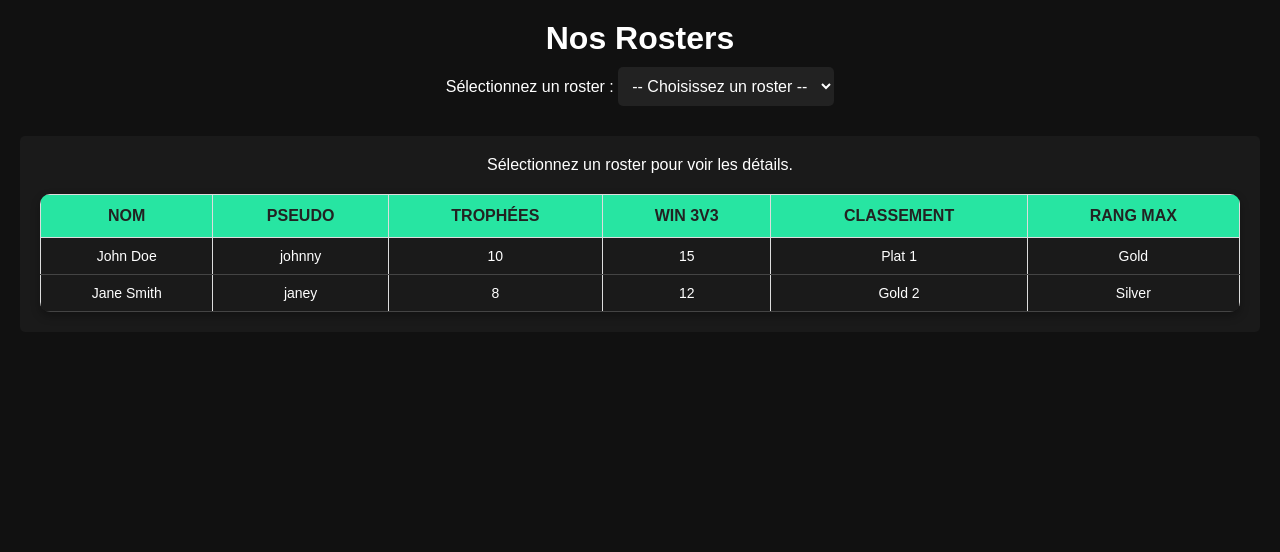
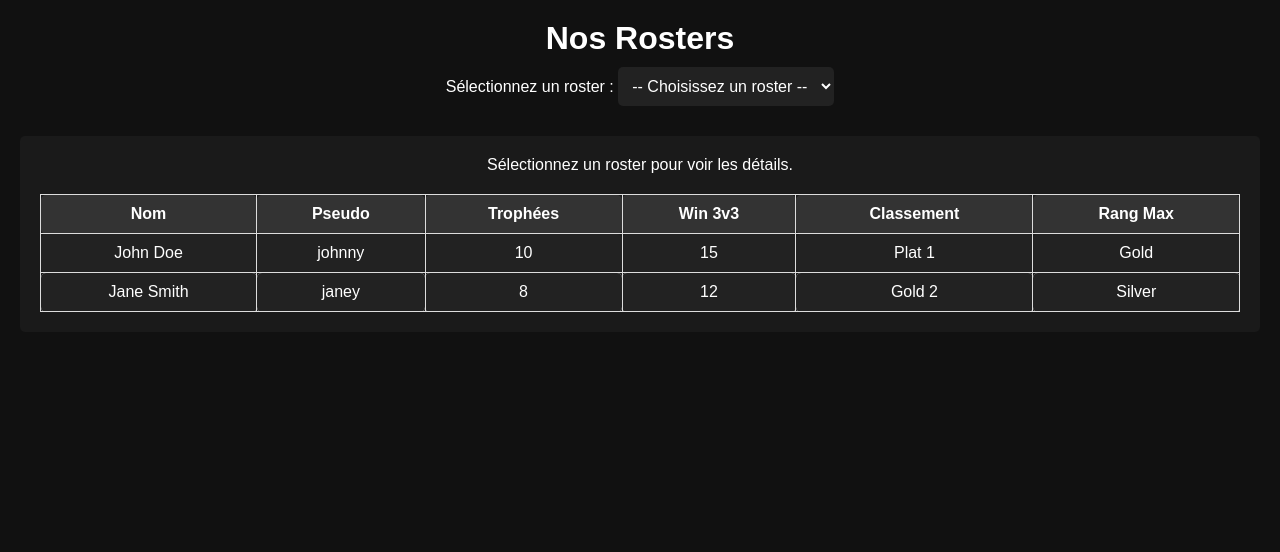
Before and after one commit to Pivertg/PVT-gaming-site, a PHP site: page /roster.html in a window 1280 px wide. Shown: the part 58-610 px from the top of the page. Run offline with PHP 8.4, Linux system fonts and the light colour scheme.

Commit message:
Update tables.css

```diff
--- a/tables.css
+++ b/tables.css
@@ -1,100 +1,36 @@
-/* === Styles spécifiques aux tableaux === */
-
-.table-container {
-    width: 90%;
-    margin: 20px auto;
-    overflow-x: auto;
-}
-
-/* === Tableau général === */
+/* === Tableaux === */
 .roster-table {
     width: 100%;
     border-collapse: collapse;
     margin-top: 20px;
-    border-radius: 10px;
-    overflow: hidden;
-    box-shadow: 0px 4px 10px rgba(0, 0, 0, 0.3);
 }
 
-/* === En-tête du tableau === */
-.roster-table th {
-    background-color: #27e5a2; /* Vert turquoise */
-    color: #222;
-    padding: 12px;
+.roster-table th, .roster-table td {
+    border: 1px solid #ddd;
+    padding: 10px;
     text-align: center;
-    font-size: 16px;
-    text-transform: uppercase;
 }
 
-/* === Contenu du tableau === */
-.roster-table td {
-    background-color: #1a1a1a; /* Noir foncé */
+.roster-table th {
+    background-color: #333;
     color: white;
-    padding: 10px;
-    text-align: center;
-    font-size: 14px;
-    border-bottom: 1px solid #444;
+    font-weight: bold;
 }
 
-/* === Alternance des couleurs pour les lignes === */
 .roster-table tr:nth-child(even) {
-    background-color: #222;
+    background-color: #f2f2f2;
 }
 
-/* === Effet au survol === */
 .roster-table tr:hover {
-    background-color: #27e5a2;
-    color: #222;
-    transition: 0.3s ease-in-out;
+    background-color: #ddd;
 }
 
-/* === Centrage du texte et des icônes === */
-.roster-table th, .roster-table td {
-    vertical-align: middle;
+.roster-table td {
+    background-color: #222;
+    color: white;
 }
 
-/* === Style des images des joueurs === */
-.player-img {
-    width: 50px;
-    height: 50px;
-    border-radius: 50%;
-    border: 2px solid #27e5a2;
+/* Optionnel : Ajout d'une petite bordure arrondie pour chaque cellule */
+.roster-table th, .roster-table td {
+    border-radius: 5px;
 }
-
-/* === Bouton pour les détails ou autres actions === */
-.btn-table {
-    display: inline-block;
-    padding: 8px 12px;
-    background-color: #27e5a2;
-    color: #222;
-    font-weight: bold;
-    border-radius: 5px;
-    text-decoration: none;
-    transition: background-color 0.3s ease-in-out;
-}
-
-.btn-table:hover {
-    background-color: #1cc28b;
-}
-
-/* === Responsive Design === */
-@media (max-width: 768px) {
-    .table-container {
-        width: 100%;
-        overflow-x: scroll;
-    }
-
-    .roster-table {
-        font-size: 12px;
-    }
-
-    .roster-table th,
-    .roster-table td {
-        padding: 8px;
-    }
-
-    .player-img {
-        width: 40px;
-        height: 40px;
-    }
-}
```
